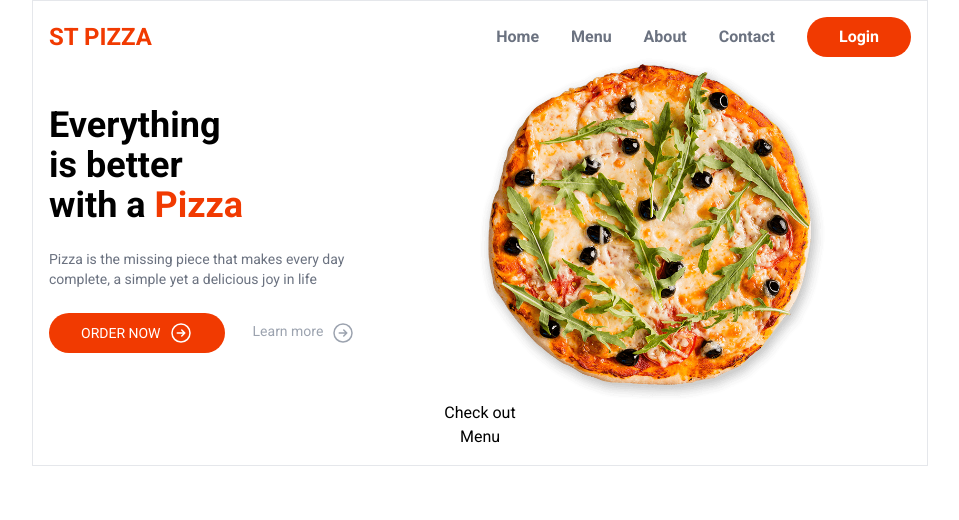
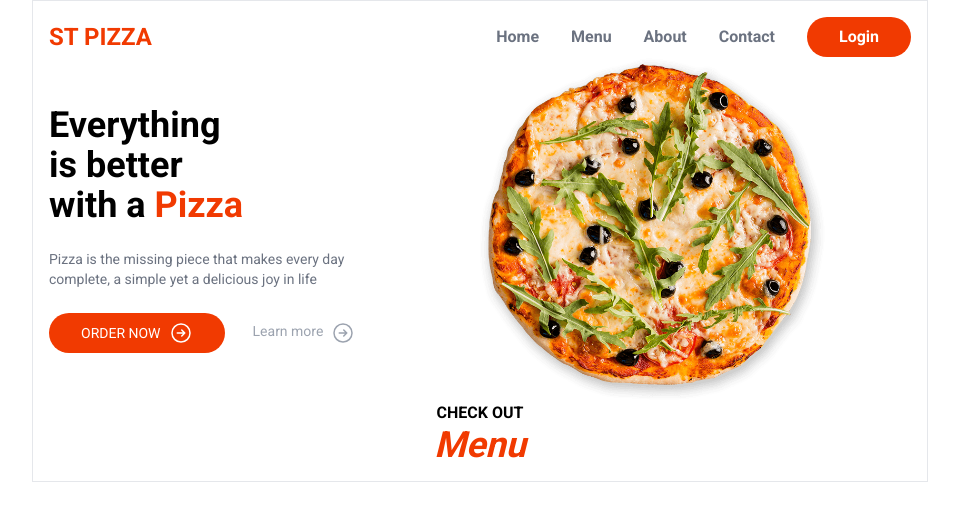
Before and after one commit to jadepeck/food-ordering-app, a Next.js app: page / in a window 1280 px wide. Shown: the top 520 px of the page, without its empty margins (160-1119 px from the left). Built offline with nearby package versions, Linux system fonts and the light colour scheme.

Commit message:
styling home menu

```diff
--- a/src/components/layout/HomeMenu.js
+++ b/src/components/layout/HomeMenu.js
@@ -2,8 +2,8 @@ export default function HomeMenu() {
   return (
     <section>
       <div className="text-center">
-        <h3>Check out</h3>
-        <h2>Menu</h2>
+        <h3 className="uppercase text-grap-600 font-semibold">Check out</h3>
+        <h2 className="text-primary font-bold text-4xl italic">Menu</h2>
       </div>
     </section>
   );
```
